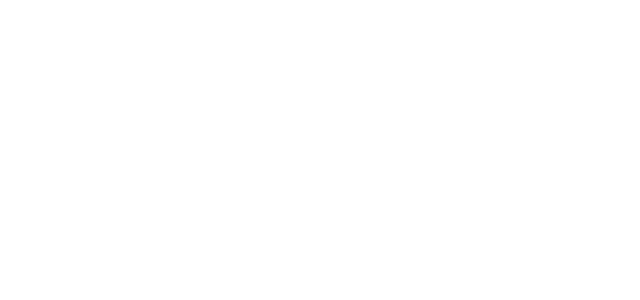
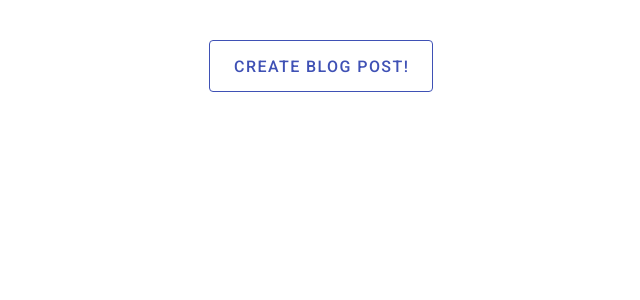
Before and after one commit to DSProject1/frontend, a Nuxt app: page / in a window 1280 px wide. Shown: the top 300 px of the page, without its empty margins (319-959 px from the left). Built offline with nearby package versions, Linux system fonts and the light colour scheme.

Commit message:
Initial project structure

```diff
--- /dev/null
+++ b/components/HeroButton.vue
@@ -0,0 +1,15 @@
+<template>
+    <div>
+        <v-btn class="ma-10" x-large outlined color="indigo">Create Blog Post!</v-btn>
+    </div>
+</template>
+
+<script>
+    export default {
+
+    }
+</script>
+
+<style lang="scss" scoped>
+
+</style>
--- a/layouts/default.vue
+++ b/layouts/default.vue
@@ -1,8 +1,11 @@
 <template>
   <v-app >
-    <v-container>
-      <nuxt />
-    </v-container>
+    <v-layout
+    column
+    align-center
+    >
+        <nuxt />
+    </v-layout>
   </v-app>
 </template>
 
--- /dev/null
+++ b/pages/create.vue
@@ -0,0 +1,15 @@
+<template>
+    <div>
+        <h1>Here you can create blog post!</h1>
+    </div>
+</template>
+
+<script>
+    export default {
+
+    }
+</script>
+
+<style lang="scss" scoped>
+
+</style>
--- a/pages/index.vue
+++ b/pages/index.vue
@@ -1,14 +1,14 @@
 <template>
-  <v-layout
-    column
-    justify-center
-    align-center
-  >
-  </v-layout>
+  <nuxt-link to="/create">
+    <HeroButton></HeroButton>
+  </nuxt-link>
 </template>
 
 <script>
+import HeroButton from '@/components/HeroButton.vue';
 export default {
-
+  components: {
+    HeroButton,
+  },
 }
 </script>
```
